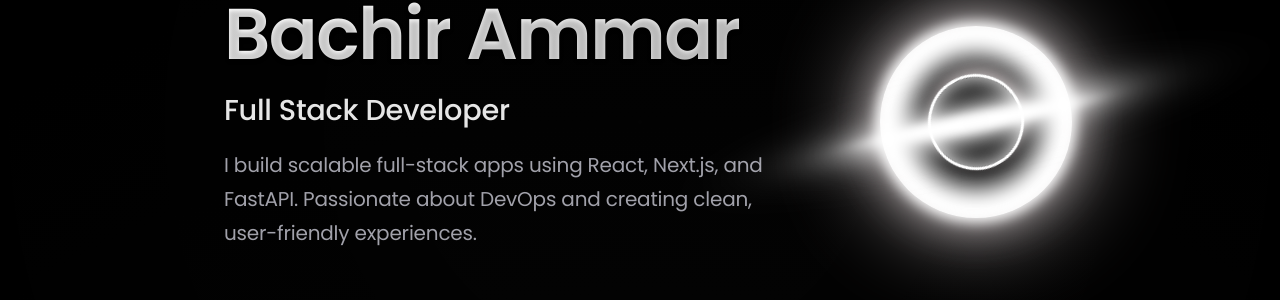
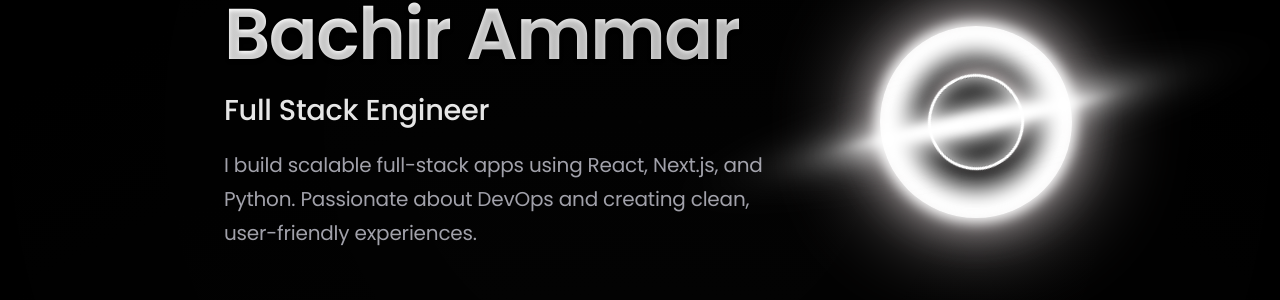
Before and after one commit to basheer421/portfolio, a website: page public/index.html in a window 1280 px wide. Shown: the part 278-578 px from the top of the page. Drawn offline with Linux system fonts and the light colour scheme.

Commit message:
Update project description to specify Python instead of FastAPI

```diff
--- a/public/index.html
+++ b/public/index.html
@@ -37,9 +37,9 @@
       <section class="hero" id="hero">
         <div class="hero-content">
           <h1>Bachir Ammar</h1>
-          <h2>Full Stack Developer</h2>
+          <h2>Full Stack Engineer</h2>
           <p>
-            I build scalable full-stack apps using React, Next.js, and FastAPI.
+            I build scalable full-stack apps using React, Next.js, and Python.
             Passionate about DevOps and creating clean, user-friendly
             experiences.
           </p>
```
